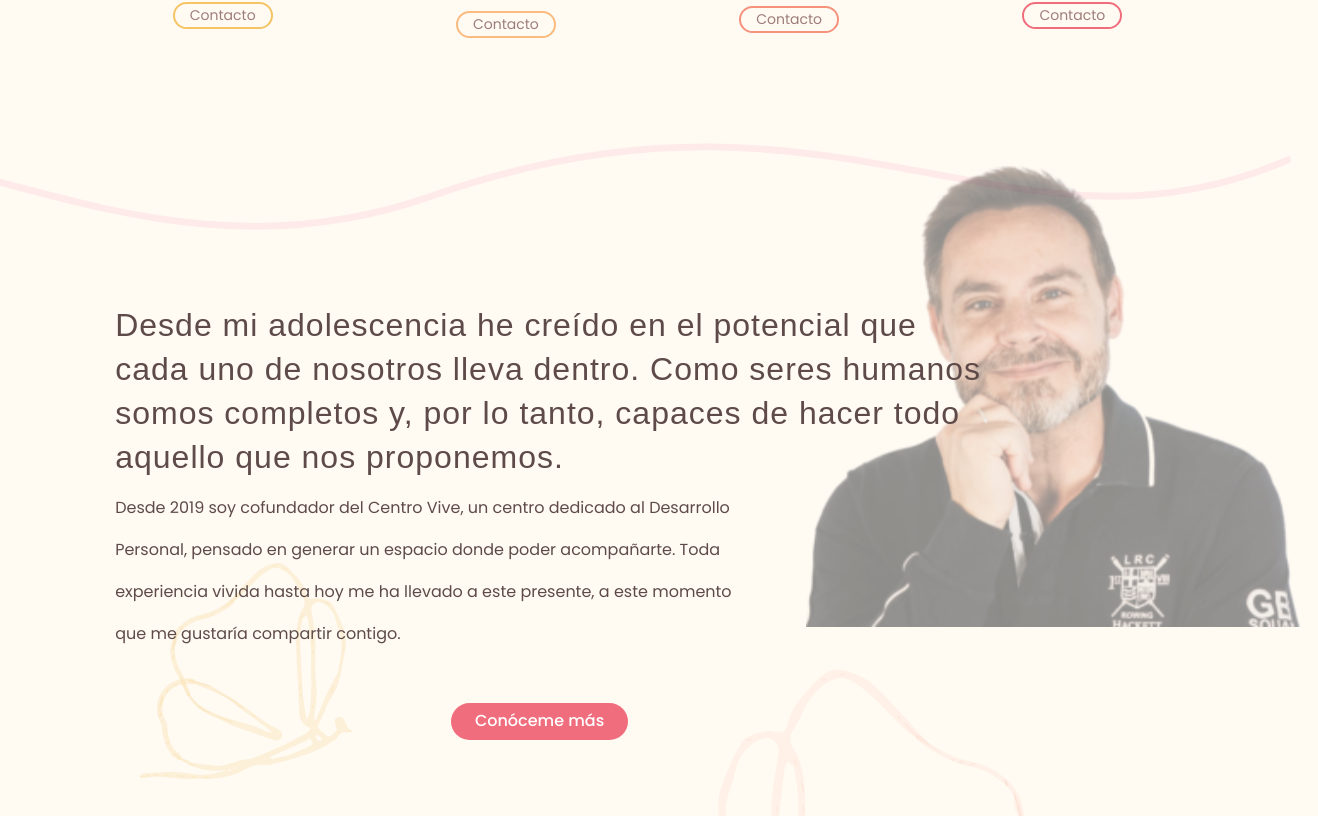
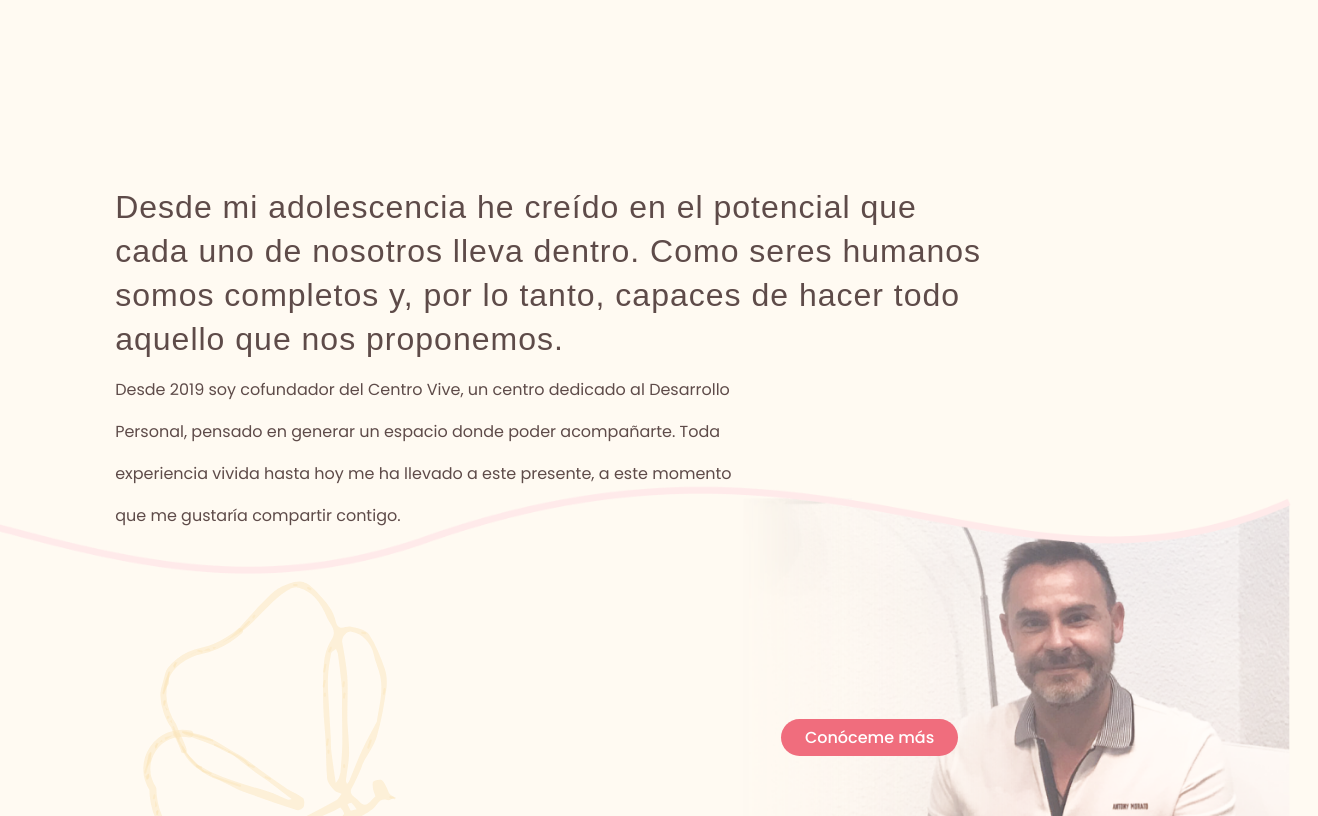
Before and after one commit to blancaden/migueldcastro_frontend, a React (Vite) app: page / in a window 1280 px wide. Shown: the part 1444-2260 px from the top of the page, 1318 px wide, since content can reach past the window. Built offline with nearby package versions, Linux system fonts and the light colour scheme; no server answers; a web font is replaced by a local one.

Commit message:
homesection style

```diff
--- a/src/components/HomeSection/HomeSection.css
+++ b/src/components/HomeSection/HomeSection.css
@@ -70,10 +70,11 @@ img[src='/img/ONDAS.svg'] {
 .HomeSection-Title {
     display: grid;
     width: 35%;
+    margin-left: 10%;
 }
 
 .HomeSection-Services {
-    margin-top: 10%;
+    margin-top: 4%;
     margin-bottom: 10%;
     display: flex;
     justify-content: space-between;
@@ -169,6 +170,11 @@ img[src='/img/ONDAS.svg'] {
     color: white;
     cursor: pointer;
 }
+.know-me-description {
+    position: relative;
+    z-index: 1;
+    margin-top: 20%;
+}
 
 .HomeSection-KnowMe h3 {
     font-family: 'Ovo', sans-serif;
@@ -188,6 +194,7 @@ img[src='/img/ONDAS.svg'] {
     width: 62%;
     line-height: 42px;
     z-index: 1;
+    margin-top: 20;
 }
 
 .HomeSection-KnowMe button {
@@ -203,29 +210,26 @@ img[src='/img/ONDAS.svg'] {
     margin-left: 32%;
     margin-top: 3%;
 }
+.button-knowme-homesection{
+    margin-top: 10%;
+}
 
 .HomeSection-KnowMe button:hover {
     background-color: #FBBA7E;
     cursor: pointer;
 }
 
-.HomeSection-KnowMe img {
-    position: absolute;
-    z-index: -1;
-    margin-top: -130px;
-    margin-left: 20px;
-    top: 1;
-    left: 1;
-    width: 20%;
-    height: auto;
-}
 
 .knowme-img {
-    position: absolute;
-    top: 1600px;
-    left: 63%;
-    width: 40%;
-    opacity: 60%;
+    justify-self: end;
+    margin-right: -10%;
+    width: 130%;
+    isolation: isolate;
+    margin-left: -18%;
+    margin-top:-50%;
+    position: relative;
+    z-index: -1;
+
 }
 
 @media (max-width: 1200px) {
--- a/src/components/HomeSection/HomeSection.jsx
+++ b/src/components/HomeSection/HomeSection.jsx
@@ -58,19 +58,22 @@ const HomeSection = () => {
           </Link>
         </div>
       </div>
-
-      <img src="/img/ONDAS.svg" alt="Ondas" />
+{/*
+      <img src="/img/ONDAS.svg" alt="Ondas" /> */}
 
       <div className='HomeSection-KnowMe'>
+        <div className='know-me-description'>
         <h3>Desde mi adolescencia he creído en el potencial que cada uno de nosotros lleva dentro. Como seres humanos somos completos y, por lo tanto, capaces de hacer todo aquello que nos proponemos.</h3>
         <p>Desde 2019 soy cofundador del Centro Vive, un centro dedicado al Desarrollo Personal, pensado en generar un espacio donde poder acompañarte. Toda experiencia vivida hasta hoy me ha llevado a este presente, a este momento que me gustaría compartir contigo.</p>
+        </div>
         <img src="/img/Mariposa-naranja.svg" alt="Mariposa" />
+
         <Link to="/sobremi">
-          <button>Conóceme más</button>
-        </Link>
+          <button id='button-knowme-homesection'>Conóceme más</button>
+        </Link>  <img className='knowme-img' src="/img/know-me-2.png" alt="Miguel de Castro" />
       </div>
 
-      <img className='knowme-img' src="/img/Foto-Provisional-de-Miguel.svg" alt="Miguel de Castro" />
+
     </div>
   )
 }
```
Also changed, not shown: public/img/know-me-2.png (added).
